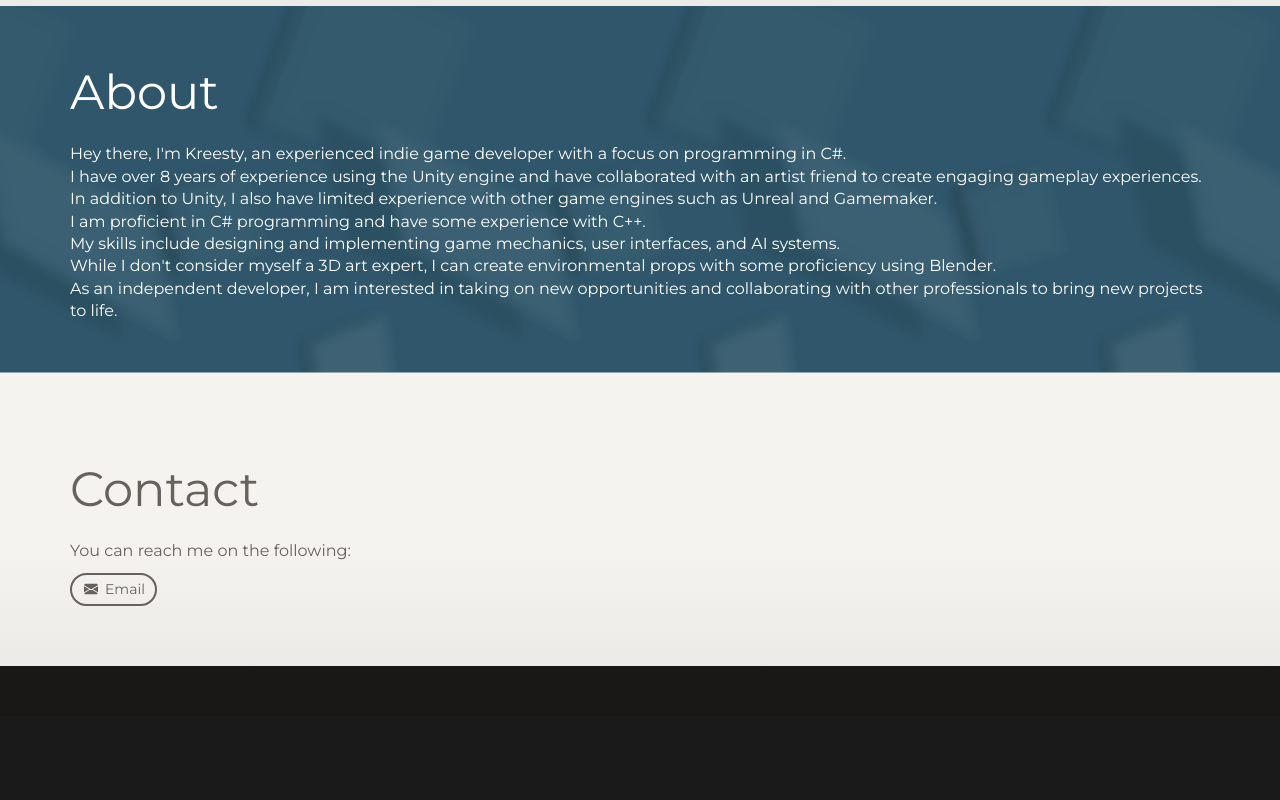
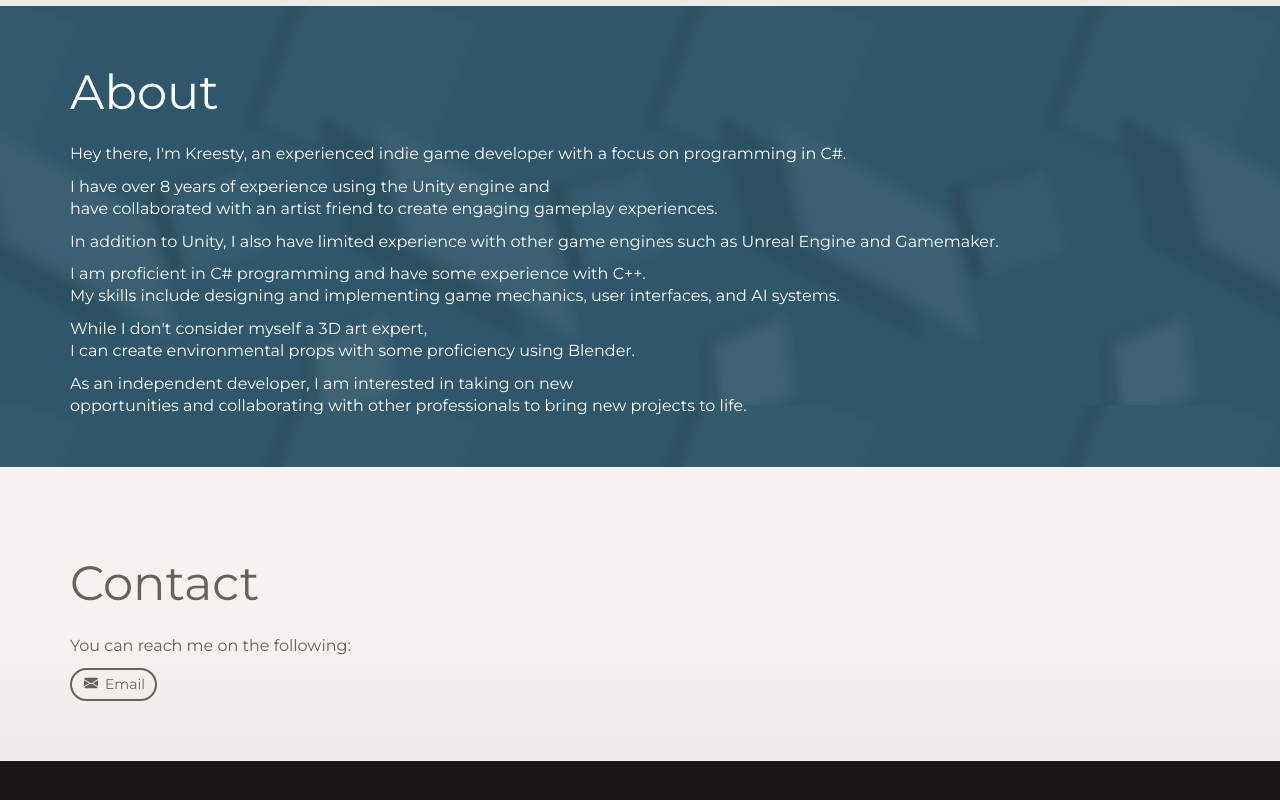
Before and after one commit to kreesty/kreesty.github.io, a plain HTML site: page index.html in a window 1280 px wide. Shown: the part 1419-2219 px from the top of the page. Before the commit the page ends 2135 px from the top, so only its background shows below. Drawn offline with nearby package versions, Linux system fonts and the light colour scheme.

Commit message:
Update index.html
better "About" text formatting. easier to read

```diff
--- a/index.html
+++ b/index.html
@@ -133,16 +133,32 @@
         </div>
         <p>
           Hey there, I'm Kreesty, an experienced indie game developer with a focus on programming in C#.
-          <br>I have over 8 years of experience using the Unity engine and have collaborated with an artist friend to create engaging gameplay experiences.
-          <br>In addition to Unity, I also have limited experience with other game engines such as Unreal and Gamemaker.
-          <br>I am proficient in C# programming and have some experience with C++.
-          <br>My skills include designing and implementing game mechanics, user interfaces, and AI systems.
-          <br>While I don't consider myself a 3D art expert, I can create environmental props with some proficiency using Blender.
-          <br>As an independent developer, I am interested in taking on new opportunities and collaborating with other professionals to bring new projects to life.
           <!-- Hello! I am Chris, a Romanian game developer. I mainly do programming and sometimes art.
           <br>I have worked with game engines such as Unity, Unreal and Gamemaker, but most of my experience (9 years)
           is with Unity.
           <br>As for art, I am competent in 3D modeling, rigging and texturing. -->
+        </p>
+        <p>
+          I have over 8 years of experience using the Unity engine and
+          <br>have collaborated with an artist friend to
+          create engaging gameplay experiences.
+        </p>
+        <p>
+          In addition to Unity, I also have limited experience with other game engines such as Unreal Engine and Gamemaker.
+        </p>
+        <p>
+          I am proficient in C# programming and have some experience with C++.
+          <br>My skills include designing and implementing game mechanics, user interfaces, and AI systems.
+        </p>
+        <p>
+          While I don't consider myself a 3D art expert,
+          <br>I can create environmental props with some proficiency
+          using Blender.
+        </p>
+        <p>
+          As an independent developer, I am interested in taking on new
+          <br>opportunities and collaborating with other
+          professionals to bring new projects to life.
         </p>
       </div>
     </div>
```
